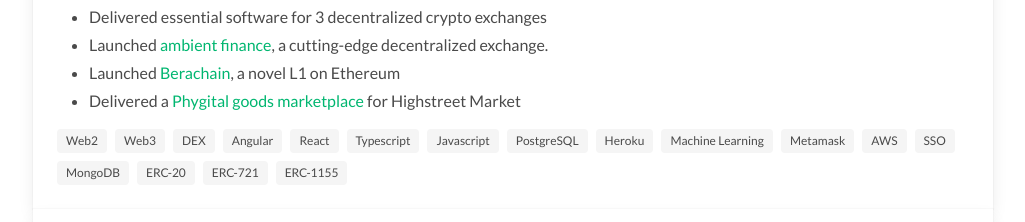
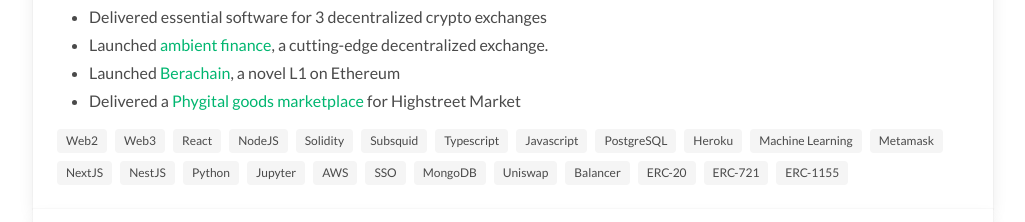
Before and after one commit to itSeez/itSeez.github.io, a plain HTML site: page index.html in a window 1280 px wide. Shown: the part 1145-1367 px from the top of the page, without its empty margins (127-1152 px from the left). Drawn offline with Linux system fonts and the light colour scheme.

Commit message:
Update skills

```diff
--- a/index.html
+++ b/index.html
@@ -138,18 +138,25 @@
                         <div class="tags">
                             <span class="tag">Web2</span>
                             <span class="tag">Web3</span>
-                            <span class="tag">DEX</span>
-                            <span class="tag">Angular</span>
                             <span class="tag">React</span>
+                            <span class="tag">NodeJS</span>
+                            <span class="tag">Solidity</span>
+                            <span class="tag">Subsquid</span>
                             <span class="tag">Typescript</span>
                             <span class="tag">Javascript</span>
                             <span class="tag">PostgreSQL</span>
                             <span class="tag">Heroku</span>
                             <span class="tag">Machine Learning</span>
                             <span class="tag">Metamask</span>
+                            <span class="tag">NextJS</span>
+                            <span class="tag">NestJS</span>
+                            <span class="tag">Python</span>
+                            <span class="tag">Jupyter</span>
                             <span class="tag">AWS</span>
                             <span class="tag">SSO</span>
                             <span class="tag">MongoDB</span>
+                            <span class="tag">Uniswap</span>
+                            <span class="tag">Balancer</span>
                             <span class="tag">ERC-20</span>
                             <span class="tag">ERC-721</span>
                             <span class="tag">ERC-1155</span>
```
